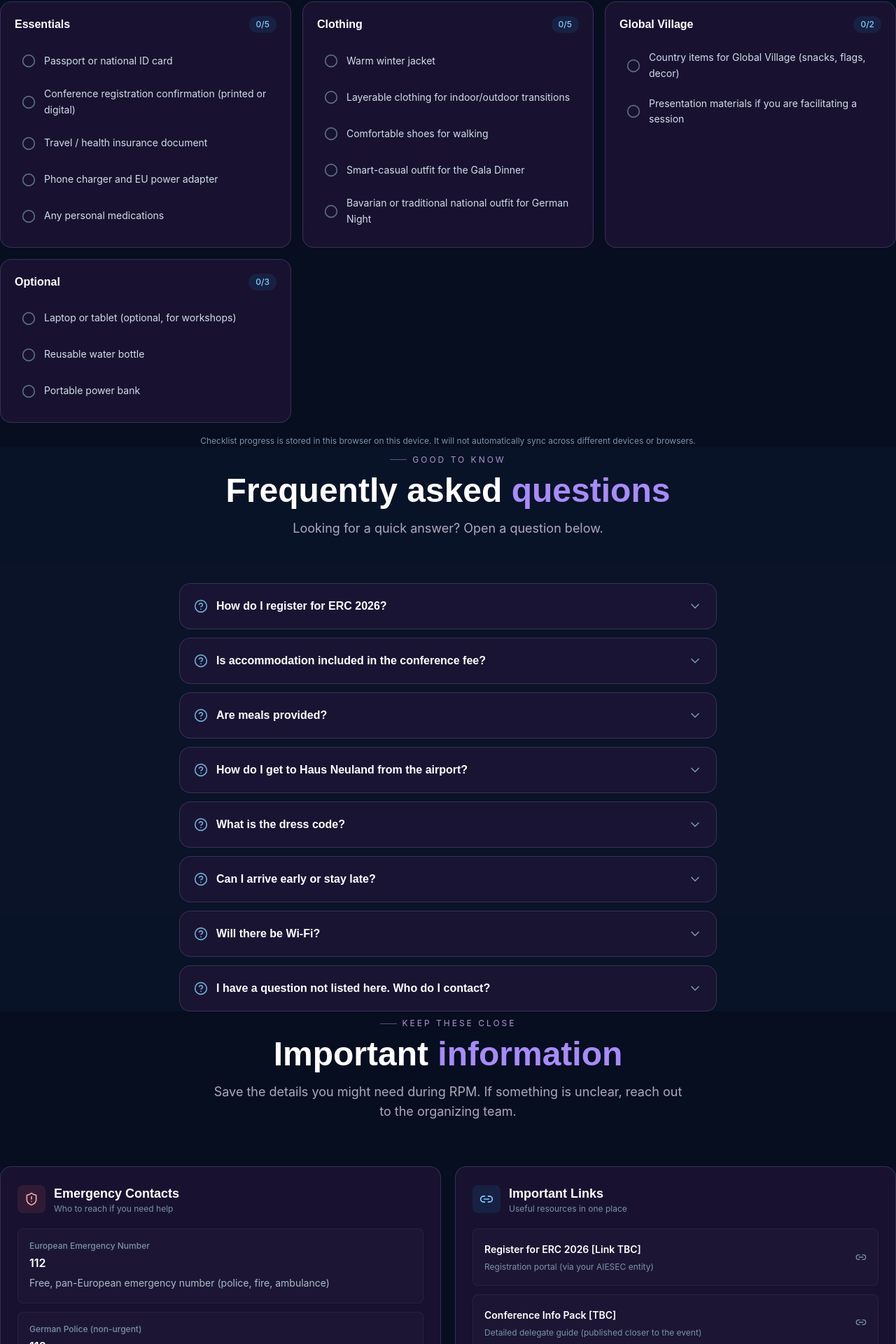
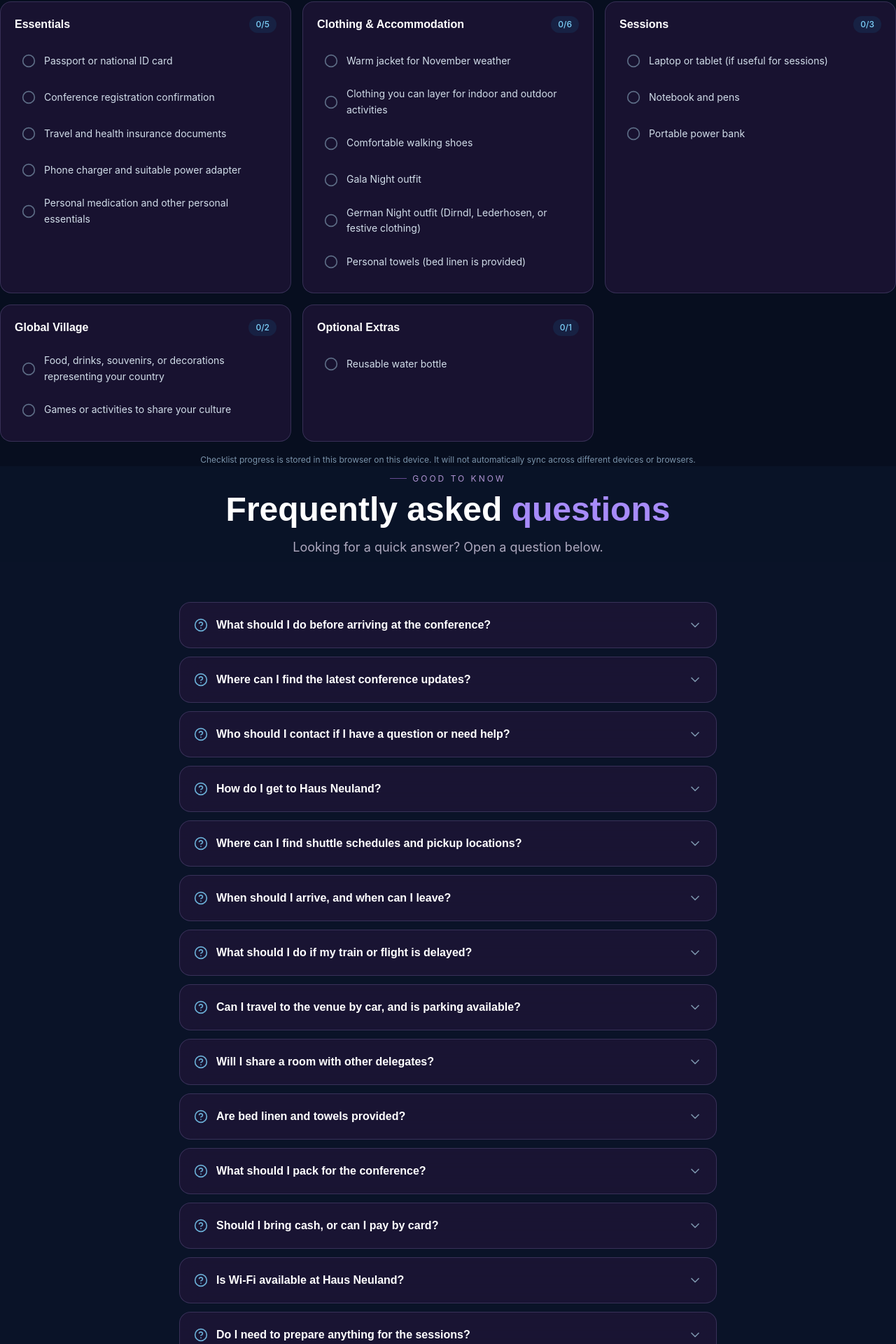
Before and after one commit to yhadj59/FinalWebsite, a React (Vite) app: page / in a window 1280 px wide. Shown: the part 4532-6452 px from the top of the page at 70% size. Built offline with nearby package versions, Linux system fonts and the light colour scheme.

Commit message:
new changes

```diff
--- a/src/content.ts
+++ b/src/content.ts
@@ -95,7 +95,7 @@ export const agenda: AgendaDay[] = [
     summary: "Arrivals, registration and opening celebrations.",
     sessions: [
       { time: "15:00", title: "Arrivals & Registration", description: "Delegates arrive and check in at Haus Neuland. Collect your badge, welcome pack and accommodation details.", type: "ceremony", location: "Main Lobby" },
-      { time: "17:00", title: "Welcome Address", description: "Official opening of ERC 2026 — meet the Chair team and get an overview of the conference journey ahead.", type: "plenary", location: "Main Hall" },
+      { time: "17:00", title: "Welcome Address", description: "Official opening of RPM 2026 — meet the Chair team and get an overview of the conference journey ahead.", type: "plenary", location: "Main Hall" },
       { time: "19:00", title: "Welcome Dinner", description: "A first taste of German hospitality — dinner buffet featuring regional specialties.", type: "meal", location: "Dining Hall" },
       { time: "20:30", title: "Icebreaker Night", description: "Break the ice with delegates from across Europe through interactive team-building games.", type: "social", location: "Main Hall" },
     ],
@@ -169,61 +169,230 @@ export type ChecklistItem = {
   category: string;
 };
 
+
 export const packingChecklist: ChecklistItem[] = [
-  { id: "passport", label: "Passport or national ID card", category: "Essentials" },
-  { id: "ticket", label: "Conference registration confirmation (printed or digital)", category: "Essentials" },
-  { id: "insurance", label: "Travel / health insurance document", category: "Essentials" },
-  { id: "phone-charger", label: "Phone charger and EU power adapter", category: "Essentials" },
-  { id: "medications", label: "Any personal medications", category: "Essentials" },
-  { id: "warm-jacket", label: "Warm winter jacket", category: "Clothing" },
-  { id: "layers", label: "Layerable clothing for indoor/outdoor transitions", category: "Clothing" },
-  { id: "comfortable-shoes", label: "Comfortable shoes for walking", category: "Clothing" },
-  { id: "formal-wear", label: "Smart-casual outfit for the Gala Dinner", category: "Clothing" },
-  { id: "german-night-outfit", label: "Bavarian or traditional national outfit for German Night", category: "Clothing" },
-  { id: "global-village-items", label: "Country items for Global Village (snacks, flags, decor)", category: "Global Village" },
-  { id: "presentation", label: "Presentation materials if you are facilitating a session", category: "Global Village" },
-  { id: "laptop", label: "Laptop or tablet (optional, for workshops)", category: "Optional" },
-  { id: "reusable-bottle", label: "Reusable water bottle", category: "Optional" },
-  { id: "power-bank", label: "Portable power bank", category: "Optional" },
+  // Essentials
+  {
+    id: "passport",
+    label: "Passport or national ID card",
+    category: "Essentials",
+  },
+  {
+    id: "registration",
+    label: "Conference registration confirmation",
+    category: "Essentials",
+  },
+  {
+    id: "insurance",
+    label: "Travel and health insurance documents",
+    category: "Essentials",
+  },
+  {
+    id: "phone-charger",
+    label: "Phone charger and suitable power adapter",
+    category: "Essentials",
+  },
+  {
+    id: "medication",
+    label: "Personal medication and other personal essentials",
+    category: "Essentials",
+  },
+
+  // Clothing & Accommodation
+  {
+    id: "warm-jacket",
+    label: "Warm jacket for November weather",
+    category: "Clothing & Accommodation",
+  },
+  {
+    id: "layers",
+    label: "Clothing you can layer for indoor and outdoor activities",
+    category: "Clothing & Accommodation",
+  },
+  {
+    id: "comfortable-shoes",
+    label: "Comfortable walking shoes",
+    category: "Clothing & Accommodation",
+  },
+  {
+    id: "gala-outfit",
+    label: "Gala Night outfit",
+    category: "Clothing & Accommodation",
+  },
+  {
+    id: "german-night-outfit",
+    label: "German Night outfit (Dirndl, Lederhosen, or festive clothing)",
+    category: "Clothing & Accommodation",
+  },
+  {
+    id: "towels",
+    label: "Personal towels (bed linen is provided)",
+    category: "Clothing & Accommodation",
+  },
+
+  // Sessions
+  {
+    id: "laptop",
+    label: "Laptop or tablet (if useful for sessions)",
+    category: "Sessions",
+  },
+  {
+    id: "notebook",
+    label: "Notebook and pens",
+    category: "Sessions",
+  },
+  {
+    id: "power-bank",
+    label: "Portable power bank",
+    category: "Sessions",
+  },
+
+  // Global Village
+  {
+    id: "global-village",
+    label: "Food, drinks, souvenirs, or decorations representing your country",
+    category: "Global Village",
+  },
+  {
+    id: "global-village-games",
+    label: "Games or activities to share your culture",
+    category: "Global Village",
+  },
+
+  // Optional Extras
+  {
+    id: "water-bottle",
+    label: "Reusable water bottle",
+    category: "Optional Extras",
+  },
 ];
+
 
 export type FAQItem = {
   question: string;
   answer: string;
+  category: string;
 };
 
 export const faqs: FAQItem[] = [
+  // Before You Arrive
   {
-    question: "How do I register for ERC 2026?",
-    answer: "Registration is managed through your local AIESEC entity. Contact your entity leadership or check your internal AIESEC communication channels for the registration link and deadlines.",
+    category: "Before You Arrive",
+    question: "What should I do before arriving at the conference?",
+    answer:
+      "Please prepare your travel documents and travel insurance. Pack the essentials listed in the Delegate Booklet and plan your route to Haus Neuland.",
   },
   {
-    question: "Is accommodation included in the conference fee?",
-    answer: "Yes, accommodation at Haus Neuland is included for the duration of the conference (5–9 November). You will be assigned a shared room. If you require a single room for medical or other reasons, please contact the organising team in advance.",
+    category: "Before You Arrive",
+    question: "Where can I find the latest conference updates?",
+    answer:
+      "Join the official RPM Telegram group, follow @aiesecineuropeconferences on Instagram (https://www.instagram.com/aiesecineuropeconferences/), check your AIESEC email regularly, and keep an eye on the announcements posted here on the website.",
   },
   {
-    question: "Are meals provided?",
-    answer: "All meals from Thursday dinner through Monday breakfast are included. Vegetarian, vegan and halal options are available at every meal. Please indicate dietary requirements during registration.",
+    category: "Before You Arrive",
+    question: "Who should I contact if I have a question or need help?",
+    answer:
+      "You can reach out to the relevant team member depending on your question:\n\nLogistics (venue, food, etc.): Akın — @a40kyay\nMerch & Social Media: Niki — @nikisarafidou\nTransportation & Visa: Oussama — @ouss_mes\nFinances: rpm@aiesec.de\n\nNot sure whom to contact? Reach out to Jonny (@jonny_becker997), and he'll direct you to the right person.",
+  },
+
+  // Travel & Arrival
+  {
+    category: "Travel & Arrival",
+    question: "How do I get to Haus Neuland?",
+    answer:
+      "Haus Neuland is located at Senner Hellweg 493, 33689 Bielefeld, Germany. Check the Shuttle channel on Telegram for transportation information and choose one of the available shuttle options. If you're travelling by car, free parking is available on-site.",
   },
   {
-    question: "How do I get to Haus Neuland from the airport?",
-    answer: "The nearest major airports are Hannover (HAJ) and Dortmund (DTM). From either airport, take a train to Bielefeld Hauptbahnhof, then a shuttle bus or taxi to Haus Neuland. See the Venue & Travel page for detailed directions.",
+    category: "Travel & Arrival",
+    question: "Where can I find shuttle schedules and pickup locations?",
+    answer:
+      "Check the Shuttle channel on Telegram for the latest information.\n\nDüsseldorf shuttle: Pickup on 5 November at 10:00 at Konrad-Adenauer-Platz 14, 40210 Düsseldorf. Please arrive by 09:45. The return shuttle departs on 9 November at 17:30. Approximate round-trip price: €45.\n\nOerlinghausen shuttle: Pickup at Oerlinghausen railway station on 5 November, with bookable slots every 30 minutes. Approximate round-trip price: €20, subject to availability.",
   },
   {
-    question: "What is the dress code?",
-    answer: "Daytime sessions are smart-casual. The Gala Dinner on Sunday is formal (dress to impress!). German Night on Saturday is Bavarian or traditional national dress — or anything festive and comfortable.",
+    category: "Travel & Arrival",
+    question: "When should I arrive, and when can I leave?",
+    answer:
+      "RPM 2026 takes place from 5–9 November 2026. If you've booked the Düsseldorf shuttle, pickup is on 5 November at 10:00, and the return shuttle departs the venue on 9 November at 17:30. If you're travelling independently or using the Oerlinghausen shuttle, plan according to your booked slot and the conference schedule.",
   },
   {
-    question: "Can I arrive early or stay late?",
-    answer: "Haus Neuland accommodation is available only for the conference dates. If you wish to extend your stay in Bielefeld, please book a hotel independently. The organising team can recommend options.",
+    category: "Travel & Arrival",
+    question: "What should I do if my train or flight is delayed?",
+    answer:
+      "If your journey is delayed, contact the person responsible for transportation as soon as possible. For shuttle-related questions, contact Oussama Messadi via email at oussama.messadi@aiesec.de or on Instagram at @ouss_mes. Please don't assume the shuttle can wait.",
   },
   {
-    question: "Will there be Wi-Fi?",
-    answer: "Yes, complimentary Wi-Fi is available throughout the venue. The network name and password will be provided at registration.",
+    category: "Travel & Arrival",
+    question: "Can I travel to the venue by car, and is parking available?",
+    answer:
+      "Yes, free on-site parking is available at Haus Neuland, Senner Hellweg 493, 33689 Bielefeld, Germany.",
+  },
+
+  // Accommodation & Essentials
+  {
+    category: "Accommodation & Essentials",
+    question: "Will I share a room with other delegates?",
+    answer:
+      "Yes. Room allocation depends on the accommodation options you selected in the registration form.",
   },
   {
-    question: "I have a question not listed here. Who do I contact?",
-    answer: "Email the organising team at the address listed in the Emergency Contacts section of the Delegate Hub, or ask your entity leadership to reach out through official AIESEC channels.",
+    category: "Accommodation & Essentials",
+    question: "Are bed linen and towels provided?",
+    answer:
+      "Bed linen is provided. Please bring your own towels.",
+  },
+  {
+    category: "Accommodation & Essentials",
+    question: "What should I pack for the conference?",
+    answer:
+      "Check the Delegate Hub on this website for the recommended packing list and everything you need to prepare for RPM 2026.",
+  },
+  {
+    category: "Accommodation & Essentials",
+    question: "Should I bring cash, or can I pay by card?",
+    answer:
+      "Please bring cash or make sure you can pay via PayPal. Only cash and PayPal will be accepted.",
+  },
+  {
+    category: "Accommodation & Essentials",
+    question: "Is Wi-Fi available at Haus Neuland?",
+    answer:
+      "Wi-Fi should theoretically be available at Haus Neuland, but we cannot guarantee its reliability or quality. We recommend having mobile data available if possible.",
+  },
+
+  // Conference & Activities
+  {
+    category: "Conference & Activities",
+    question: "Do I need to prepare anything for the sessions?",
+    answer:
+      "Bring a laptop and charger, notebook and pens, and a power bank. And, of course, bring plenty of excitement and motivation! If you're participating in Global Village, coordinate with your delegation and bring items that represent your country.",
+  },
+  {
+    category: "Conference & Activities",
+    question:
+      "Is there a dress code for plenaries, workshops, and evening activities?",
+    answer:
+      "Daytime sessions: Comfortable clothing.\n\nPartner Space: Business-casual clothing.\n\nGala Night: A gala outfit.\n\nOktoberfest / German Night: A Dirndl or Lederhosen if you own one.\n\nBring warm layers and comfortable shoes, and follow any additional instructions from the OC.",
+  },
+  {
+    category: "Conference & Activities",
+    question:
+      "Can I participate in evening activities if I do not drink alcohol?",
+    answer:
+      "Of course! You're welcome to enjoy the social activities regardless of whether you drink alcohol. Check the event information for details about activities and non-alcoholic options.",
+  },
+
+  // Safety & Wellbeing
+  {
+    category: "Safety & Wellbeing",
+    question: "Who can I contact in case of an emergency?",
+    answer:
+      "In any emergency or urgent situation during the conference, please approach the CC Team for assistance.",
+  },
+  {
+    category: "Safety & Wellbeing",
+    question: "What should I do if I feel unwell during the conference?",
+    answer:
+      "If you feel unwell, inform a member of the organizing team so they can help you find appropriate assistance.",
   },
 ];
 
@@ -232,15 +401,11 @@ export const faqs: FAQItem[] = [
 export const emergencyContacts = [
   { label: "European Emergency Number", value: "112", note: "Free, pan-European emergency number (police, fire, ambulance)" },
   { label: "German Police (non-urgent)", value: "110", note: "Non-emergency police assistance" },
-  { label: "Conference Organising Team", value: "[Email TBC]", note: "For conference-related issues during the event" },
-  { label: "Haus Neuland Reception", value: "[Phone TBC]", note: "On-site venue reception, available 24/7 during the conference" },
-  { label: "AIESEC Regional Office", value: "[Contact TBC]", note: "For pre-conference questions via official AIESEC channels" },
+  { label: "Conference Organising Team", value: "rpm@aiesec.de", note: "For conference-related issues during the event" },
+  { label: "Further emergency contacts", value: "[TBD]", note: "On site emergency contacts will be provided once the event approaches" },
 ];
 
 export const importantLinks = [
-  { label: "Register for ERC 2026 [Link TBC]", url: "#", note: "Registration portal (via your AIESEC entity)" },
-  { label: "Conference Info Pack [TBC]", url: "#", note: "Detailed delegate guide (published closer to the event)" },
-  { label: "Haus Neuland Website", url: "https://www.haus-neuland.de", note: "Venue information and facilities" },
   { label: "Deutsche Bahn Journey Planner", url: "https://www.bahn.com/en", note: "Plan train journeys across Germany" },
   { label: "Bielefeld Public Transport (moBiel)", url: "https://www.mobiel.de", note: "Local buses and trams in Bielefeld" },
 ];
```
